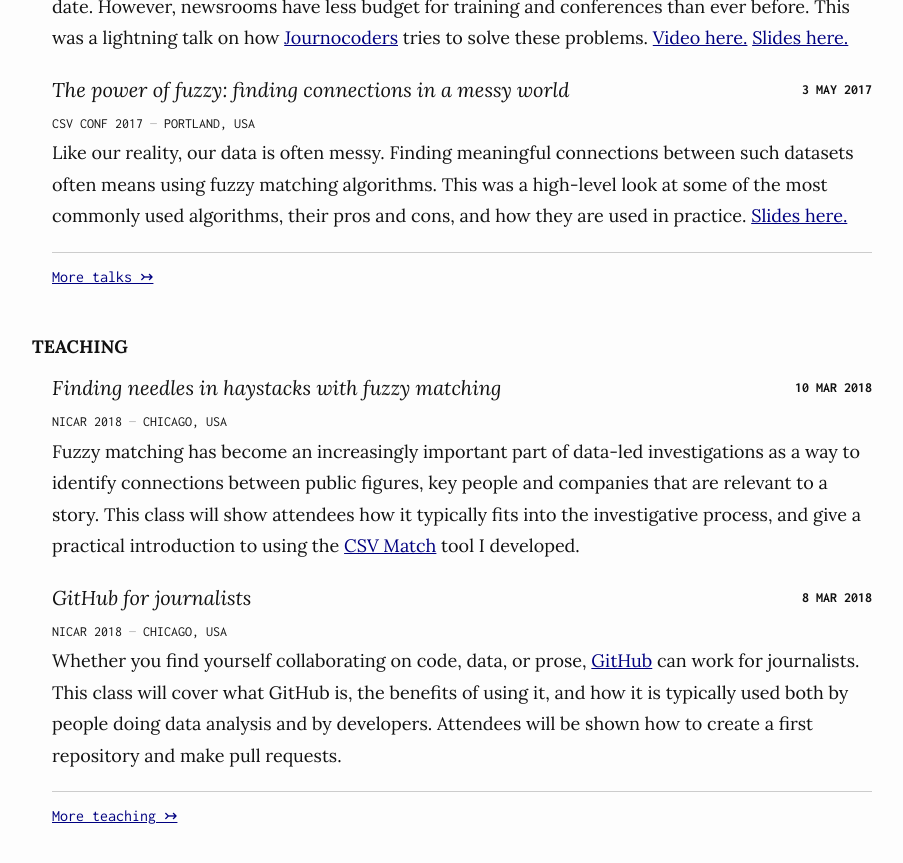
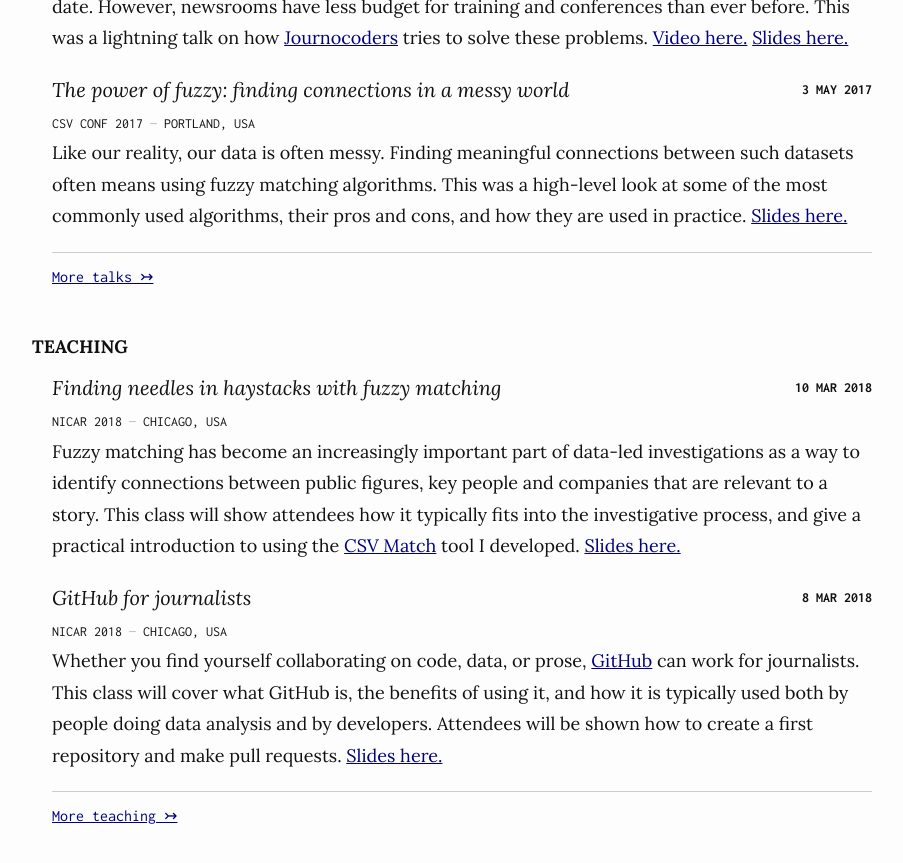
Before and after one commit to maxharlow/maxharlow.github.io, a Jekyll site: the page built from index.md, in a window 1280 px wide and 900 px high, scrolled down 1626 px. Shown: the top 863 px of the window, without its empty margins (188-1091 px from the left). Built offline with Jekyll 4.4.1, drawn with Linux system fonts in a browser that asks for light colours.

Commit message:
Add Nicar 2018 slides

```diff
--- a/_data/teaching.yaml
+++ b/_data/teaching.yaml
@@ -3,14 +3,14 @@
     location: Chicago, USA
     date: 2018-03-10
     details: |
-        Fuzzy matching has become an increasingly important part of data-led investigations as a way to identify connections between public figures, key people and companies that are relevant to a story. This class will show attendees how it typically fits into the investigative process, and give a practical introduction to using the [CSV Match](https://github.com/maxharlow/csvmatch) tool I developed.
+        Fuzzy matching has become an increasingly important part of data-led investigations as a way to identify connections between public figures, key people and companies that are relevant to a story. This class will show attendees how it typically fits into the investigative process, and give a practical introduction to using the [CSV Match](https://github.com/maxharlow/csvmatch) tool I developed. [Slides here.](https://docs.google.com/presentation/d/1Mzjv3Ok0g3E-6ll-__S10CZ90X4X7mbgif8UOD_0eoQ)
 
 -   title: GitHub for journalists
     event: Nicar 2018
     location: Chicago, USA
     date: 2018-03-08
     details: |
-        Whether you find yourself collaborating on code, data, or prose, [GitHub](https://github.com/) can work for journalists. This class will cover what GitHub is, the benefits of using it, and how it is typically used both by people doing data analysis and by developers. Attendees will be shown how to create a first repository and make pull requests.
+        Whether you find yourself collaborating on code, data, or prose, [GitHub](https://github.com/) can work for journalists. This class will cover what GitHub is, the benefits of using it, and how it is typically used both by people doing data analysis and by developers. Attendees will be shown how to create a first repository and make pull requests. [Slides here.](https://docs.google.com/presentation/d/1MbltRcOerktc-E26HMDjYj0BO9CTubQWu1Z2bB9CpVY)
 
 -   title: Introduction to code for journalists
     location: London, UK
```
